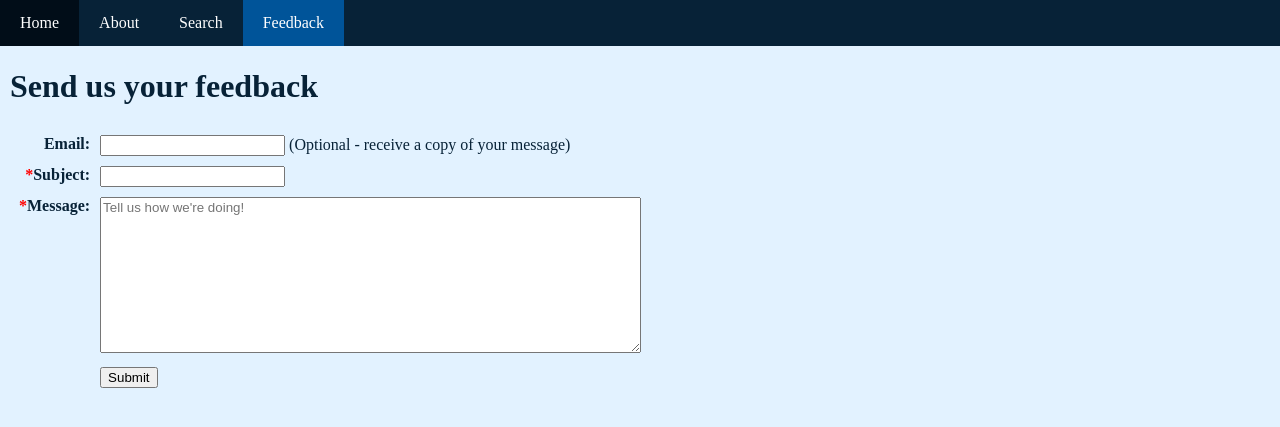
After one commit to COSC381-2020Fall/class-project-a-xia, a Flask app: page /feedback in a window 1280 px wide. The commit adds this page. Shown: the top 427 px of the page. Run offline with Flask 2, Linux system fonts and the light colour scheme.

Commit message:
added several pages, search box, and feedback feature

```diff
--- a/app.py
+++ b/app.py
@@ -1,16 +1,57 @@
+import math
+import smtplib
+from flask import Flask, render_template, request, jsonify
+
 import query_on_whoosh
-from flask import Flask, render_template, request, jsonify
+import config
 
 app = Flask(__name__)
 app.config.update(dict(JSONIFY_PRETTYPRINT_REGULAR=True))
 
-@app.route("/")
+@app.route("/", strict_slashes=False)
 def handle_slash():
     username = request.args.get("name")
     return render_template("index.html", name=username)
 
-@app.route("/query/")
-def handle_query():
-    search_term = request.args.get("q")
-    page_num = int(request.args.get("p"))
-    return jsonify(query_on_whoosh.query(search_term, 10, page_num))
+@app.route("/about", strict_slashes=False)
+def handle_about():
+    return render_template("about.html")
+
+@app.route("/query_view", strict_slashes=False)
+def handle_query_view():
+    query_term = request.args.get("q")
+    if not query_term:
+        query_term = ""
+
+    p = request.args.get("p")
+    if p:
+        page_num = int(p)
+    else:
+        page_num = 1
+
+    query_results = query_on_whoosh.query(query_term, 10, page_num)
+    search_results = query_results[0]
+    results_num = int(query_results[1])
+    page_count = math.ceil(results_num/10)
+    return render_template("query.html", results=search_results, query_term=query_term, page_count=page_count)
+
+@app.route("/feedback", strict_slashes=False)
+def handle_feedback():
+    return render_template("feedback.html")
+
+@app.route("/success", methods=['POST'], strict_slashes=False)
+def handle_request():
+    subject = request.form["subject"]
+    body = request.form["body"]
+    server = smtplib.SMTP("smtp.gmail.com", 587)
+    server.starttls()
+    server.login("axia@emich.edu", config.gmail_pw)
+
+    # check if an email was submitted
+    if "email" in request.form:
+        message = 'Subject: {}\n\n{}'.format("Your feedback", "Subject: " + subject + "\n\nMessage: " + body)
+        server.sendmail("axia@emich.edu", request.form["email"], message)
+
+    message = 'Subject: {}\n\n{}'.format("Feedback: " + subject, body)
+    server.sendmail("axia@emich.edu", "axia@emich.edu", message)
+    return render_template("success.html")
--- a/config.py
+++ b/config.py
@@ -1,2 +1,3 @@
 api_key = 'YOUR API KEY'
 cse_id = '3ed27dcdf7dd903eb'
+gmail_pw = 'YOUR PASSWORD'
--- /dev/null
+++ b/static/style.css
@@ -0,0 +1,48 @@
+body {
+	background-color:#E2F2FF;
+	color:#072237;
+	font-family:serif;
+	margin:0;
+}
+ul.nav {
+	list-style-type:none;
+	width:100%;
+	top:0;
+	margin:0;
+	padding:0;
+	background-color:#072237;
+	position:fixed;
+}
+ul.nav li {
+	float:left;
+}
+ul.nav li a {
+	display:block;
+	color:white;
+	text-align:center;
+	padding:14px 20px;
+	text-decoration:none;
+}
+ul.nav li a:hover:not(.active) {
+	background-color:#010D18;
+}
+.active {
+	background-color:#005499;
+}
+div.body {
+    margin:68px 10px 10px;
+}
+table.formtable {
+	border-spacing: 8px;
+}
+table.formtable th {
+	text-align: right;
+	vertical-align: text-top;
+}
+textarea {
+    font-family: sans-serif;
+}
+label.required:before {
+	content: "*";
+	color: red;
+}
--- /dev/null
+++ b/templates/feedback.html
@@ -0,0 +1,29 @@
+{% extends "layout.html" %}
+
+{% block title %}Feedback{% endblock %}
+
+{% block feedback %}class="active"{% endblock %}
+
+{% block body %}
+    <h1>Send us your feedback</h1>
+    <form action="success" method="POST">
+        <table class="formtable">
+            <tr>
+                <th><label>Email: </label></th>
+                <td><input type="email" name="email"> (Optional - receive a copy of your message)</td>
+            </tr>
+            <tr>
+                <th><label class="required">Subject: </label></th>
+                <td><input type="text" name="subject" required="true"></td>
+            </tr>
+            <tr>
+                <th><label class="required">Message: </label></th>
+                <td style="width:max-content"><textarea name="body" cols="65" rows="10" placeholder="Tell us how we're doing!" required="true"></textarea></td>
+            </tr>
+            <tr>
+                <th></th>
+                <td><input type="submit" value="Submit"></td>
+            </tr>
+        </table>
+    </form>
+{% endblock %}
--- /dev/null
+++ b/templates/layout.html
@@ -0,0 +1,19 @@
+<!DOCTYPE html>
+<html lang="en">
+    <head>
+        <meta charset="UTF-8">
+        <title>{% block title %}{% endblock %}</title>
+        <link rel="stylesheet" type="text/css" href="{{ url_for('static', filename='style.css') }}">
+    </head>
+    <body>
+        <ul class="nav">
+            <li><a {% block home %}{% endblock %} href="/">Home</a></li>
+            <li><a {% block about %}{% endblock %} href="about">About</a></li>
+            <li><a {% block search %}{% endblock %} href="query_view">Search</a></li>
+            <li><a {% block feedback %}{% endblock %} href="feedback">Feedback</a></li>
+        </ul>
+        <div class="body">
+            {% block body%}{% endblock %}
+        </div>
+    </body>
+</html>
```
Also changed, not shown: templates/about.html (added, +10 -0 lines), templates/index.html (+20 -10 lines), templates/query.html (added, +26 -0 lines), templates/success.html (added, +8 -0 lines).
